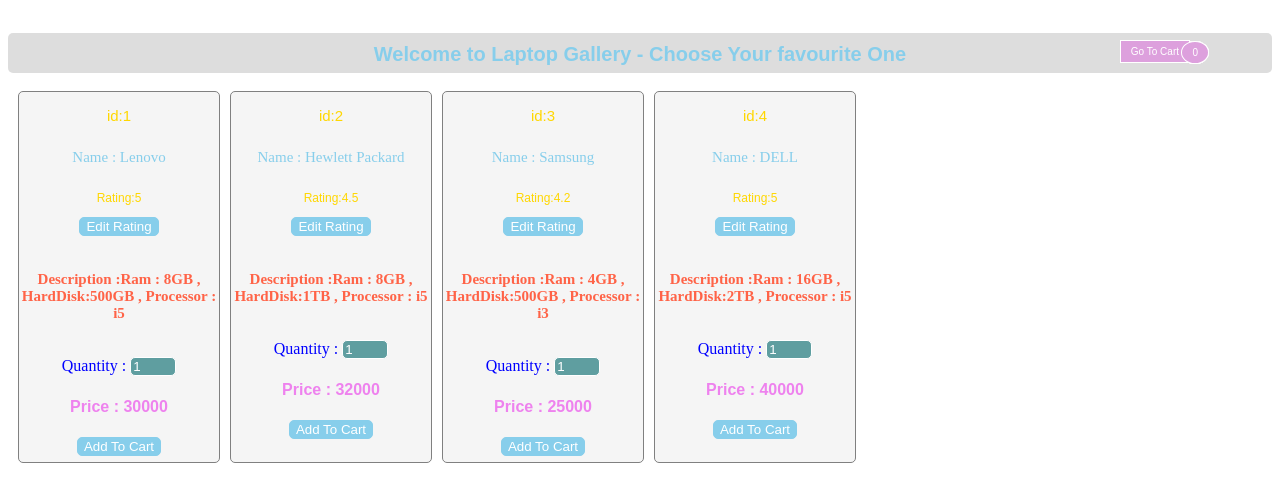
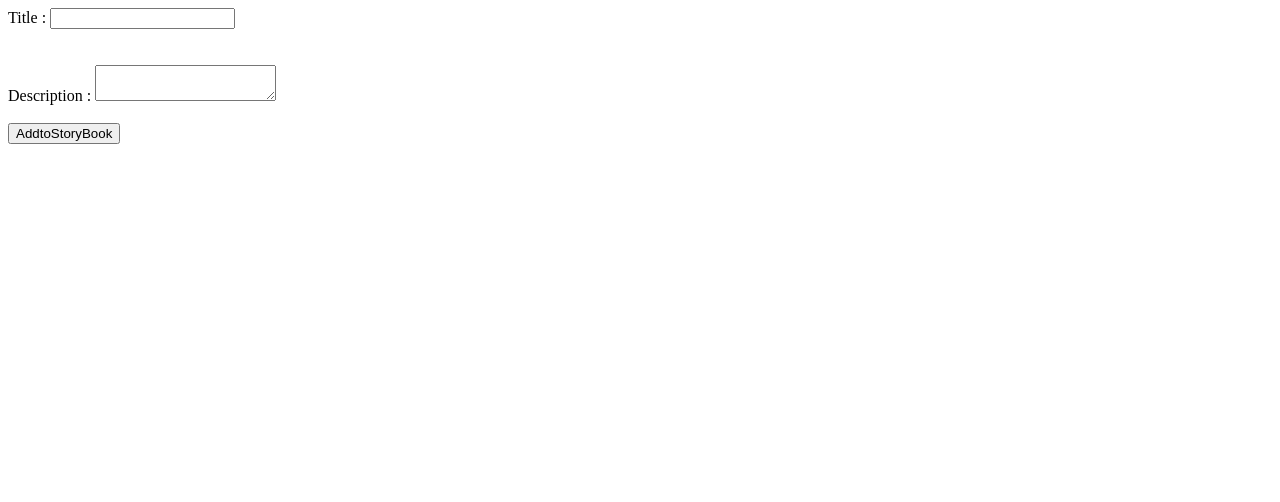
Before and after one commit to Amit-kore-3212/React-assignments, a React (Create React App) app: page / in a window 1280 px wide. Shown: the top 502 px of the page. Built offline with nearby package versions, Linux system fonts and the light colour scheme.

Commit message:
first commit

```diff
--- a/src/App.tsx
+++ b/src/App.tsx
@@ -1,6 +1,9 @@
-import React, { useState } from 'react'
-import { ProductList } from './ShoppingCart/DisplayProducts/ProductList'
-import {products} from './ShoppingCart/Products/Products'
+import React  from 'react'
+import {BrowserRouter,Route} from 'react-router-dom'
+// import { ProductList } from './ShoppingCart/DisplayProducts/ProductList'
+// import {products} from './ShoppingCart/Products/Products'
+import { Title } from './Test-Assignment/Title'
+
 
 
 
@@ -12,16 +15,18 @@
 
 
 
+    return(
+      <BrowserRouter>
 
 
-
-    return(
      <div>
      {/* <Route path="/" component={Login} exact={true}/>
        <Route path="/todo" component={Todo} /> */}
-       <ProductList products={products} />
+       {/* <ProductList products={products} /> */}
+       <Route path="/" component={Title}/>
 
        </div>
+       </BrowserRouter>
 
 
 
--- a/src/ShoppingCart/DisplayProducts/Cart.tsx
+++ b/src/ShoppingCart/DisplayProducts/Cart.tsx
@@ -26,6 +26,8 @@
 
 const removeItem=(id:number)=>{
     setCartInfo(cartInfo.filter(ele => ele.id !== id))
+
+
 }
 
 
--- /dev/null
+++ b/src/Test-Assignment/Title.tsx
@@ -0,0 +1,78 @@
+import React from 'react'
+import { useState } from 'react'
+
+interface Props {
+    value:string
+}
+
+
+export const Title:React.FC<Props>=(props:Props)=>{
+    const [Title , setTitle]= useState<string>("")
+    const [Description,setDescription] = useState<string>("")
+    const [TitleError , setTitleError] =useState<string>("")
+    const [DescriptionError, setDescriptionError] = useState<string>("")
+
+
+
+    const handleTitle =(e:React.ChangeEvent<HTMLInputElement>)=>{
+        setTitle(e.target.value)
+
+    }
+
+    const handleDescription =(e:React.ChangeEvent<HTMLTextAreaElement>)=>{
+        setDescription(e.target.value)
+
+
+    }
+    const validate = ()=>{
+      if( Title === ""){
+          setTitleError("Title should not be empty")
+          return false;
+      }else {
+          setTitleError("")
+
+      }
+      if(Description.length < 10){
+          setDescriptionError("Descriprion should be more than 10 characters ")
+          return false;
+      }else{
+          setDescriptionError("")
+
+      }
+      return true
+
+    }
+
+    const handleSubmit =(e:React.FormEvent<EventTarget>)=>{
+        e.preventDefault()
+        const isValidate = validate()
+        if(isValidate){
+            const formData={
+                Title,
+                Description
+
+            }
+
+
+        }
+
+
+    }
+    return(
+        <div>
+            <form onSubmit={handleSubmit}>
+            <label>Title : </label>
+            <input type="text" value={Title} onChange={handleTitle} />
+              <div style={{color:'red'}}>{TitleError}</div><br/>
+
+
+            <br/>
+            <label>Description : </label>
+            <textarea  value={Description} onChange={handleDescription} />
+            <div style={{color:'red'}}>{DescriptionError}</div><br/>
+            <input type="submit" value="AddtoStoryBook"/>
+            </form>
+
+        </div>
+    )
+}
--- a/src/Todo/Login.tsx
+++ b/src/Todo/Login.tsx
@@ -28,10 +28,14 @@
          if(username == ""){
              setErrorUserName("Username should be Present")
              return false
+         }else {
+             setErrorUserName("")
          }
          if(password.length < 6){
              setErrorPassword("Password should have atleast 6 characters")
              return false
+         }else {
+             setErrorPassword("")
          }
      return true
 
```
